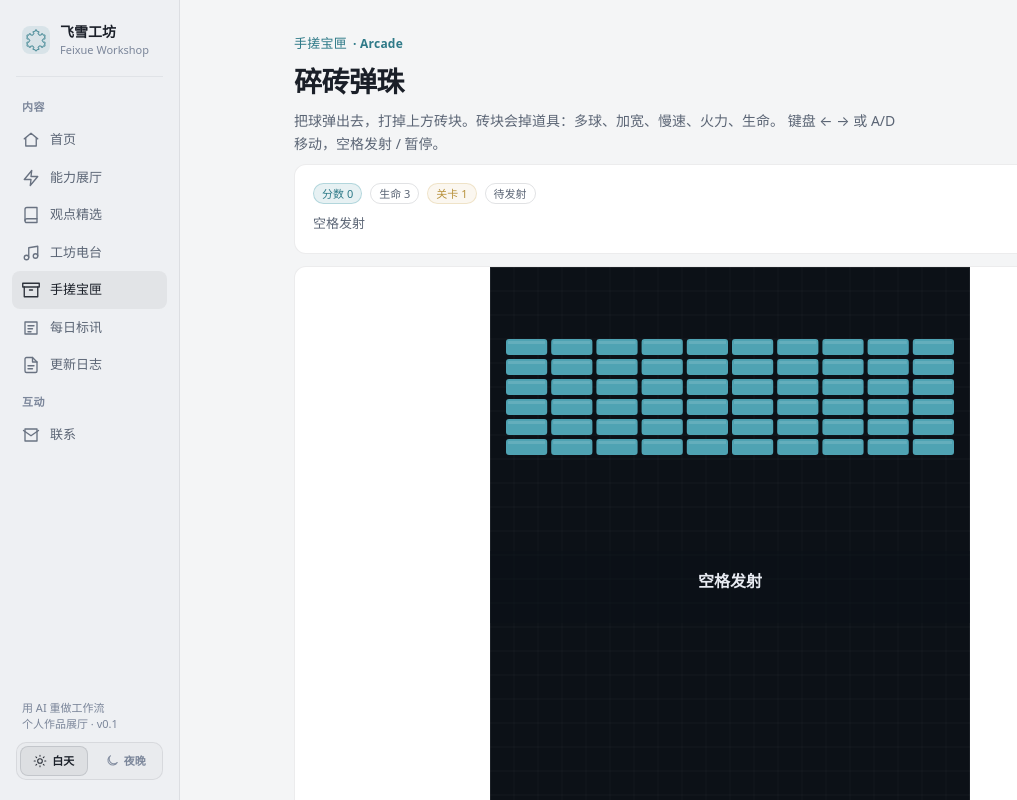
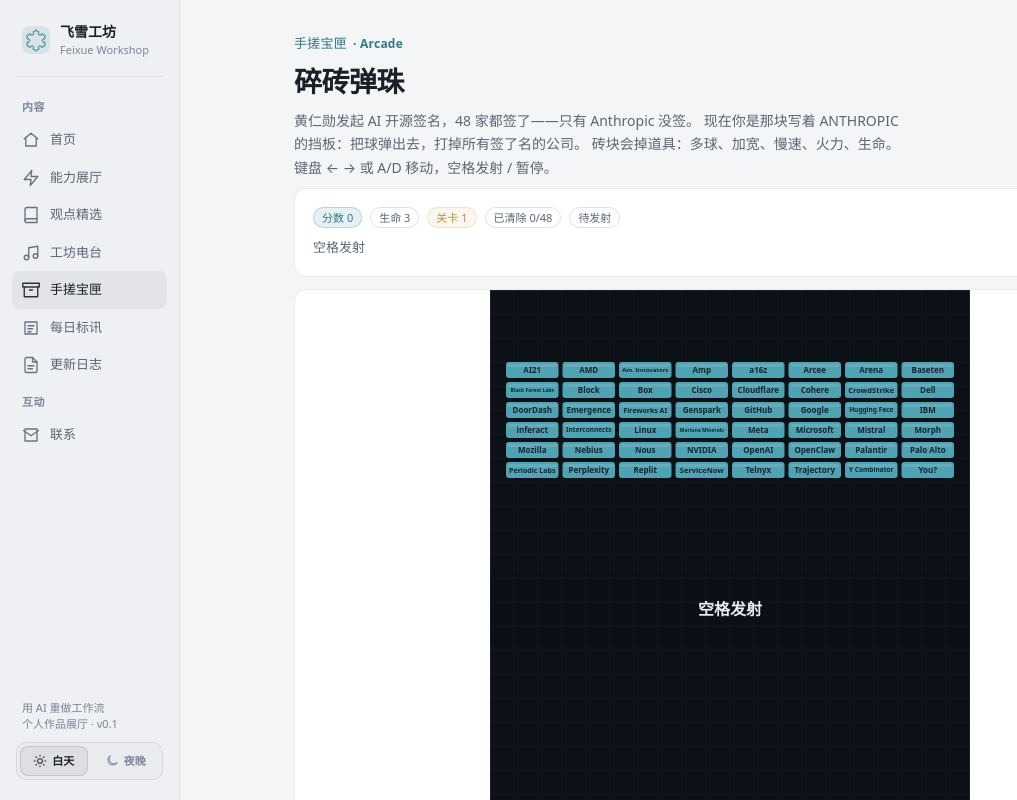
Before and after one commit to howx813/feixueworkshop, a Next.js app: page /lab/marble in a window 1280 px wide. Shown: the top 800 px of the page, without its empty margins (0-1017 px from the left). Built offline with nearby package versions, Linux system fonts and the light colour scheme.

Commit message:
release: v0.2.20 碎砖弹珠换皮 Anthropic 打签名墙

```diff
--- a/src/app/lab/marble/page.tsx
+++ b/src/app/lab/marble/page.tsx
@@ -20,8 +20,9 @@
       </p>
       <h1 className="page-title">碎砖弹珠</h1>
       <p className="page-desc">
-        把球弹出去，打掉上方砖块。砖块会掉道具：多球、加宽、慢速、火力、生命。
-        键盘 ← → 或 A/D 移动，空格发射 / 暂停。
+        黄仁勋发起 AI 开源签名，48 家都签了——只有 Anthropic 没签。
+        现在你是那块写着 ANTHROPIC 的挡板：把球弹出去，打掉所有签了名的公司。
+        砖块会掉道具：多球、加宽、慢速、火力、生命。键盘 ← → 或 A/D 移动，空格发射 / 暂停。
       </p>
       <MarbleGame />
       <div style={{ marginTop: 20 }}>
--- a/src/components/MarbleGame.tsx
+++ b/src/components/MarbleGame.tsx
@@ -10,6 +10,8 @@
   makeBricks,
   MARBLE_H,
   MARBLE_W,
+  PADDLE_LABEL,
+  SIGNER_COMPANIES,
   type Brick,
   clamp,
 } from "@/lib/marble-core";
@@ -69,6 +71,8 @@
   score: number;
   lives: number;
   level: number;
+  cleared: number;
+  total: number;
   phase: Phase;
   message: string;
 };
@@ -95,6 +99,8 @@
     score: 0,
     lives: 3,
     level: 1,
+    cleared: 0,
+    total: SIGNER_COMPANIES.length,
     phase: "ready",
     message: "空格发射 · ← → 移动",
   });
@@ -105,6 +111,8 @@
       score: s.score,
       lives: s.lives,
       level: s.level,
+      cleared: s.bricks.filter((b) => !b.alive).length,
+      total: s.bricks.length,
       phase: s.phase,
       message: s.message,
     });
@@ -438,6 +446,19 @@
         c.fill();
         c.fillStyle = "rgba(255,255,255,0.12)";
         c.fillRect(b.x + 2, b.y + 2, b.w - 4, 3);
+        if (b.label) {
+          let fontSize = 8;
+          c.textAlign = "center";
+          c.textBaseline = "middle";
+          c.font = `bold ${fontSize}px system-ui,sans-serif`;
+          const maxW = b.w - 6;
+          while (fontSize > 5 && c.measureText(b.label).width > maxW) {
+            fontSize -= 0.5;
+            c.font = `bold ${fontSize}px system-ui,sans-serif`;
+          }
+          c.fillStyle = "rgba(10,16,24,0.85)";
+          c.fillText(b.label, b.x + b.w / 2, b.y + b.h / 2 + 0.5);
+        }
       }
 
       // drops
@@ -466,6 +487,17 @@
         c.lineWidth = 2;
         c.stroke();
       }
+      // 挡板 = 唯一没签名的那家
+      let pFont = 8;
+      c.textAlign = "center";
+      c.textBaseline = "middle";
+      c.font = `bold ${pFont}px system-ui,sans-serif`;
+      while (pFont > 5 && c.measureText(PADDLE_LABEL).width > s.paddleW - 8) {
+        pFont -= 0.5;
+        c.font = `bold ${pFont}px system-ui,sans-serif`;
+      }
+      c.fillStyle = "rgba(10,16,24,0.9)";
+      c.fillText(PADDLE_LABEL, s.paddleX, py + PADDLE_H / 2 + 0.5);
 
       // balls
       for (const ball of s.balls) {
@@ -529,6 +561,9 @@
           <span className="chip chip-accent">分数 {hud.score}</span>
           <span className="chip">生命 {hud.lives}</span>
           <span className="chip chip-amber">关卡 {hud.level}</span>
+          <span className="chip">
+            已清除 {hud.cleared}/{hud.total}
+          </span>
           <span className="chip">{phaseLabel(hud.phase)}</span>
         </div>
         <p className="item-body" style={{ marginTop: 8, marginBottom: 0 }}>
--- a/src/data/lab.ts
+++ b/src/data/lab.ts
@@ -69,11 +69,11 @@
     title: "碎砖弹珠",
     icon: "marble",
     summary:
-      "弹珠打砖：弹出去打碎上方砖块，砖块掉落多球、加宽、慢速、火力、生命等道具。",
+      "Anthropic 打签名墙：你是唯一没响应黄仁勋 AI 开源签名的挡板，弹珠打掉 48 家签了名的公司。",
     href: "/lab/marble/",
     status: "可玩",
     tags: ["游戏", "Canvas", "街机"],
-    updated: "2026-07-26",
+    updated: "2026-07-27",
   },
   {
     id: "snowflake",
--- a/src/lib/marble-core.ts
+++ b/src/lib/marble-core.ts
@@ -5,8 +5,72 @@
 export const MARBLE_W = 480;
 export const MARBLE_H = 640;
 export const BRICK_ROWS = 6;
-export const BRICK_COLS = 10;
+export const BRICK_COLS = 8;
 export const BRICK_GAP = 4;
+
+/**
+ * 黄仁勋「AI 开源签名」梗图里的签名方（按图中从左到右、从上到下）。
+ * 最后一块「You?」是留给还没签名的你的位置。
+ */
+export const SIGNER_COMPANIES: string[] = [
+  // 第 1 行
+  "AI21",
+  "AMD",
+  "Am. Innovators",
+  "Amp",
+  "a16z",
+  "Arcee",
+  "Arena",
+  "Baseten",
+  // 第 2 行
+  "Black Forest Labs",
+  "Block",
+  "Box",
+  "Cisco",
+  "Cloudflare",
+  "Cohere",
+  "CrowdStrike",
+  "Dell",
+  // 第 3 行
+  "DoorDash",
+  "Emergence",
+  "Fireworks AI",
+  "Genspark",
+  "GitHub",
+  "Google",
+  "Hugging Face",
+  "IBM",
+  // 第 4 行
+  "inferact",
+  "Interconnects",
+  "Linux",
+  "Mariana Minerals",
+  "Meta",
+  "Microsoft",
+  "Mistral",
+  "Morph",
+  // 第 5 行
+  "Mozilla",
+  "Nebius",
+  "Nous",
+  "NVIDIA",
+  "OpenAI",
+  "OpenClaw",
+  "Palantir",
+  "Palo Alto",
+  // 第 6 行
+  "Periodic Labs",
+  "Perplexity",
+  "Replit",
+  "ServiceNow",
+  "Telnyx",
+  "Trajectory",
+  "Y Combinator",
+  "You?",
+];
+
+/** 挡板：唯一没签名的那家 */
+export const PADDLE_LABEL = "ANTHROPIC";
 
 export type Brick = {
   x: number;
@@ -16,6 +80,7 @@
   hp: number;
   maxHp: number;
   alive: boolean;
+  label?: string;
 };
 
 export type DropKind = "multi" | "wide" | "slow" | "fire" | "life";
@@ -36,6 +101,7 @@
   w = MARBLE_W,
   rows = BRICK_ROWS,
   cols = BRICK_COLS,
+  labels: string[] = SIGNER_COMPANIES,
 ): Brick[] {
   const marginX = 16;
   const top = 72;
@@ -45,6 +111,7 @@
   const list: Brick[] = [];
   for (let r = 0; r < rows; r++) {
     for (let c = 0; c < cols; c++) {
+      const i = r * cols + c;
       const hp = r < 2 ? 3 : r < 4 ? 2 : 1;
       list.push({
         x: marginX + c * (bw + BRICK_GAP),
@@ -54,6 +121,7 @@
         hp,
         maxHp: hp,
         alive: true,
+        label: labels[i],
       });
     }
   }
```
Also changed, not shown: scripts/test-marble.mjs (+25 -4 lines), src/data/changelog.ts (+12 -0 lines).
